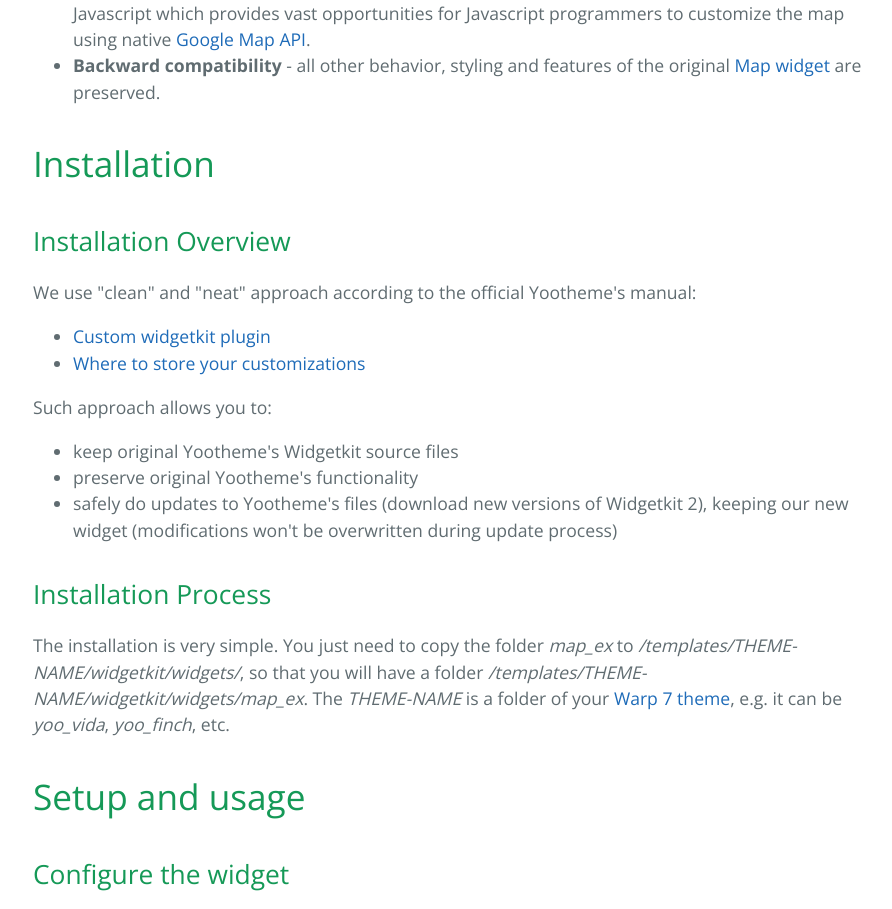
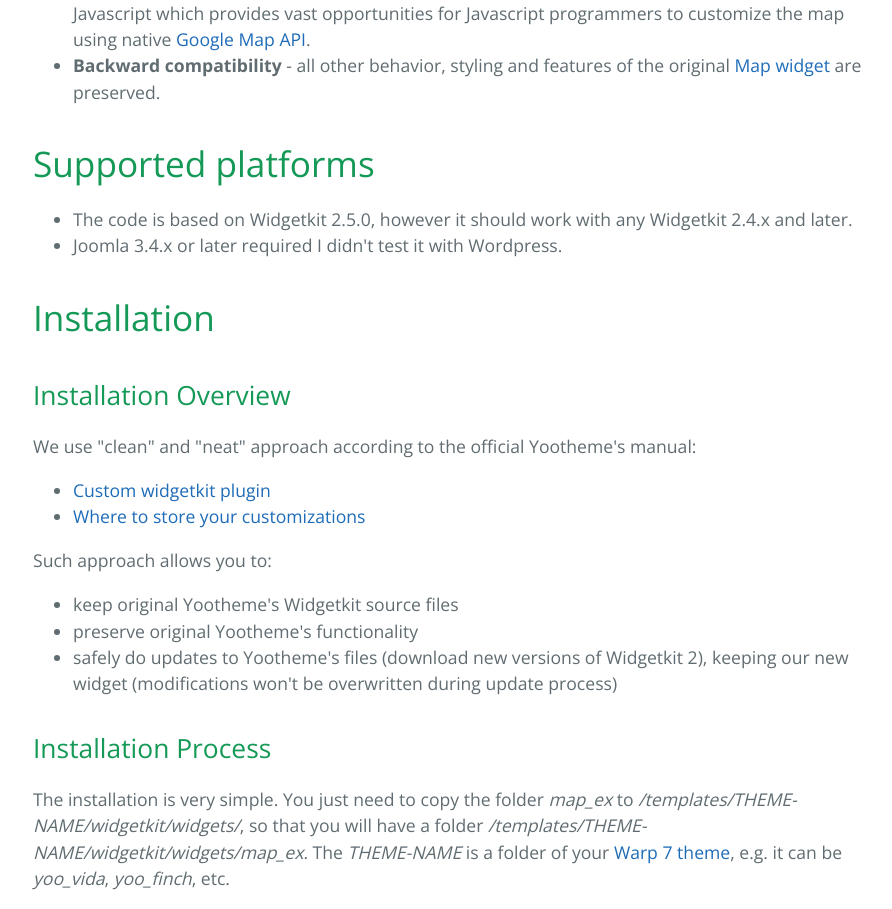
Before and after one commit to rvalitov/widgetkit-map-ex, a plain HTML site: page index.html in a window 1280 px wide. Shown: the part 1300-2209 px from the top of the page, without its empty margins (191-1083 px from the left). Drawn offline with nearby package versions, Linux system fonts and the light colour scheme.

```diff
--- a/index.html
+++ b/index.html
@@ -43,6 +43,15 @@
 <strong>Access to the original <a href="https://developers.google.com/maps/documentation/javascript/reference#Map">Google Map object</a></strong> - Javascript object that is used in creation of the map. So, the user may change and/or modify the object as he needs from any web page using Javascript which provides vast opportunities for Javascript programmers to customize the map using native <a href="https://developers.google.com/maps/documentation/javascript/tutorial">Google Map API</a>.</li>
 <li>
 <strong>Backward compatibility</strong> - all other behavior, styling and features of the original <a href="http://yootheme.com/demo/widgetkit/joomla/index.php/home/map">Map widget</a> are preserved.</li>
+</ul>
+
+<h1>
+<a id="supported-platforms" class="anchor" href="#supported-platforms" aria-hidden="true"><span class="octicon octicon-link"></span></a>Supported platforms</h1>
+
+<ul>
+<li>The code is based on Widgetkit 2.5.0, however it should work with any Widgetkit 2.4.x and later.</li>
+<li>Joomla 3.4.x or later required
+I didn't test it with Wordpress.</li>
 </ul>
 
 <h1>
```
Also changed, not shown: params.json (+1 -1 lines).
